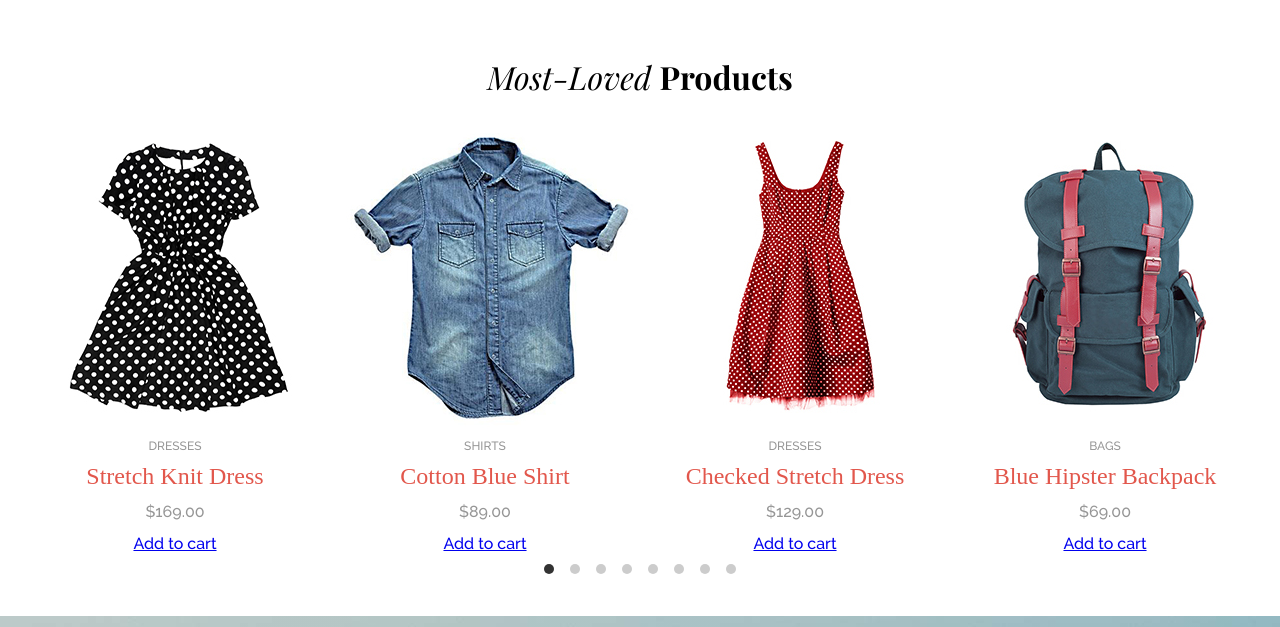
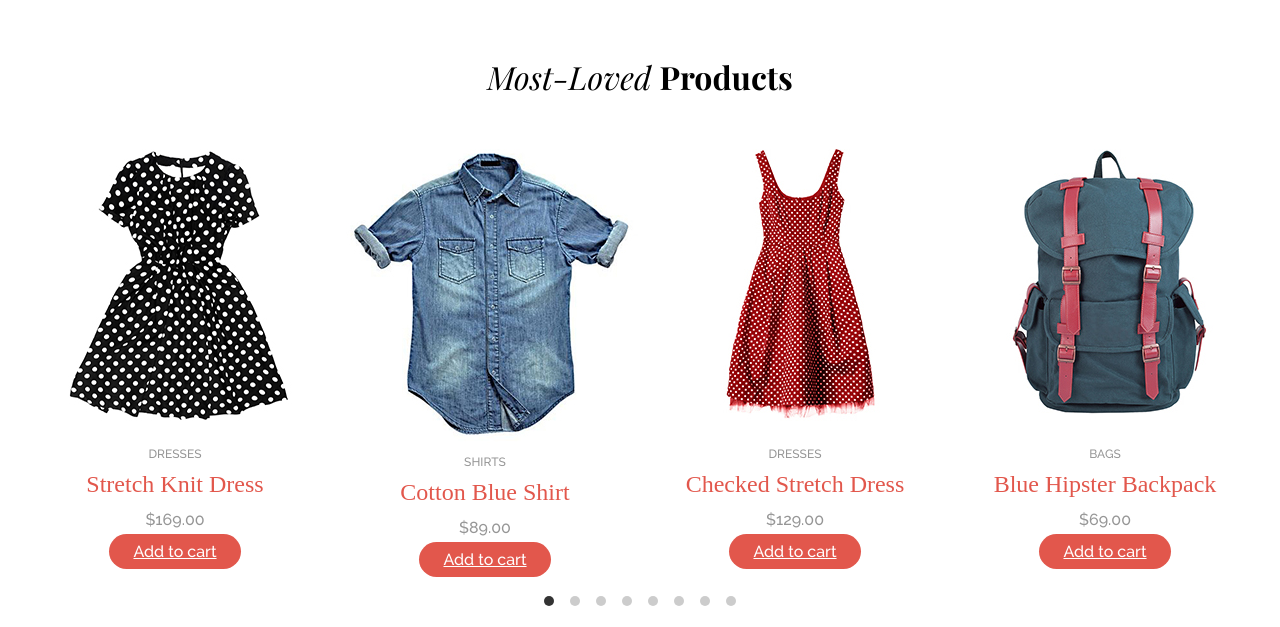
Before and after one commit to manavjotsingh/project1, a plain HTML site: page index.html in a window 1280 px wide. Shown: the part 1354-1981 px from the top of the page. Drawn offline with nearby package versions, Linux system fonts and the light colour scheme.

```diff
--- a/css/style.css
+++ b/css/style.css
@@ -252,16 +252,9 @@
     max-width: 77.5rem;
     padding: 4rem 0;
 
+
 }
 
-/* // changed the class name to main-carousel
-
-    .bestsellers-list {
-    display: flex;
-    flex-direction: column;
-    justify-content: center;
-    margin: auto;
-} */
 
 .bestsellers h2 {
     text-align: center;
@@ -272,6 +265,9 @@
     text-align: center;
     font-family: "Raleway";
     color: #969696;
+    margin: .5rem 0rem;
+
+
 }
 
 .product-type {
@@ -289,6 +285,14 @@
 
 .price {
     margin-bottom: 1rem;
+}
+
+.tocart {
+    background-color: #e2574c;
+    border-radius: 50px;
+    color: white;
+    padding: .5rem 1.5rem;
+
 }
 
 
@@ -434,6 +438,8 @@
     text-align: center;
   }
 
+
+
 /* tablet and desktop css */
 
 @media screen and (min-width: 480px) {
--- a/index.html
+++ b/index.html
@@ -3,7 +3,7 @@
 
 <head>
     <meta charset="UTF-8">
-    <meta name="viewport" content="width=device-width>, initial-scale=1.0">
+    <meta name="viewport" content="width=device-width, initial-scale=1.0">
     <meta http-equiv="X-UA-Compatible" content="ie=edge">
     <title>Aloha Apparel Co.</title>
     <link rel="stylesheet" href="css/reset.css">
```
Also changed, not shown: 1 other file.
